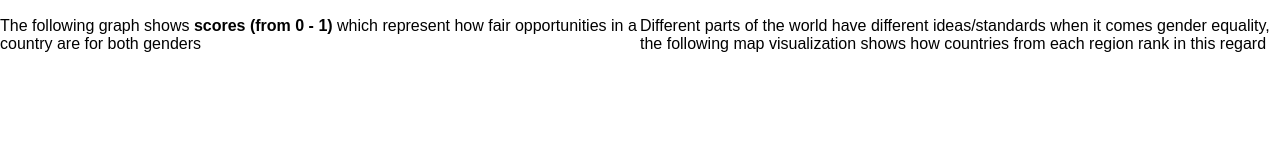
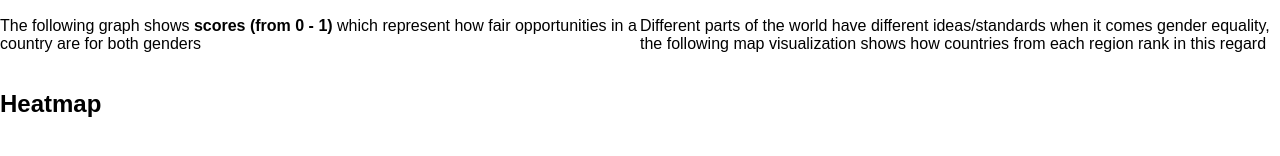
Before and after one commit to clementjw/fit3179assignment2, a plain HTML site: page index.html in a window 1280 px wide. Shown: the part 232-388 px from the top of the page. Drawn offline with nearby package versions, Linux system fonts and the light colour scheme; a script that the page names is missing.

Commit message:
Add files via upload

```diff
--- a/index.html
+++ b/index.html
@@ -47,6 +47,11 @@
 
         </div>
 
+        <div class="pure-u-1">
+            <h2>Heatmap</h2>
+            <div id="Heatmap"></div>
+        </div>
+
 
 
 
```
